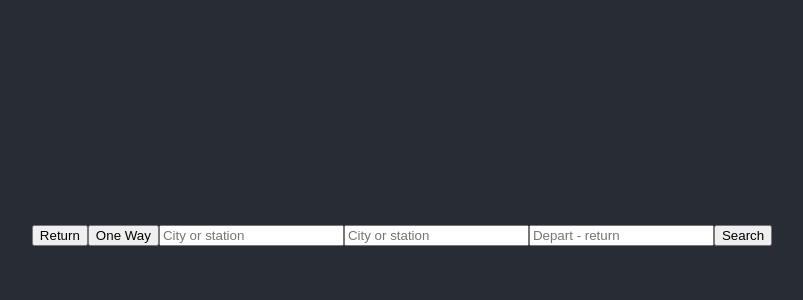
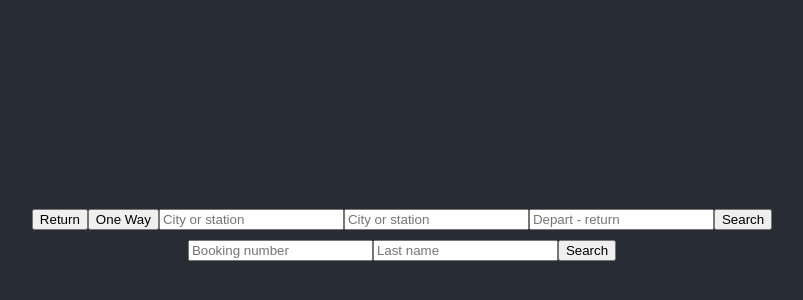
Before and after one commit to Prediktor93/eurostart-hackmeup, a React (Create React App) app: page / in a window 1280 px wide. Shown: the part 170-470 px from the top of the page, without its empty margins (238-1041 px from the left). Built offline with nearby package versions, Linux system fonts and the light colour scheme.

Commit message:
Manage booking FE

```diff
--- a/now.json
+++ b/now.json
@@ -9,6 +9,7 @@
   "routes": [
     { "src": "/train", "methods":["POST"], "dest":"train.js"},
     { "src": "/hotel", "methods":["POST"], "dest":"hotel.js"},
+    { "src":"/retrieve", "methods":["GET"], "dest":"retrieve.js"},
     { "src": "/static/(.*)", "headers": { "cache-control": "s-maxage=31536000,immutable" }, "dest": "/static/$1" },
     { "src": "/favicon.ico", "dest": "/favicon.ico" },
     { "src": "/asset-manifest.json", "dest": "/asset-manifest.json" },
--- a/src/App.js
+++ b/src/App.js
@@ -1,5 +1,6 @@
 import React from 'react';
 import TrainSearchForm from './search_components/index.jsx';
+import RetrieveBookingForm from './retrieve_booking/index.jsx';
 import './App.css';
 
 function App() {
@@ -7,6 +8,7 @@ function App() {
     <div className="App">
       <header className="App-header">
         <TrainSearchForm></TrainSearchForm>
+        <RetrieveBookingForm></RetrieveBookingForm>
       </header>
     </div>
   );
--- /dev/null
+++ b/src/retrieve_booking/index.jsx
@@ -0,0 +1,43 @@
+import React from 'react'
+
+class RetrieveBookingForm extends React.Component {
+    constructor(props) {
+      super(props)
+    }
+
+    getBooking() {
+      const bookingNumber = document.getElementById('bnumber').value
+      const lastName = document.getElementById('lname').value
+      const isValidBookingNumber = /[A-z]{6}/.test(bookingNumber);
+      if (!isValidBookingNumber) {
+        // ...
+      }
+      const url = "http://localhost:3000/retrieve?booking=" + bookingNumber + "&name=" + lastName;
+      return fetch(url, {
+      method: 'GET',
+      headers: {
+          'Content-Type': 'application/json',
+          'Accept': 'application/json'
+      }
+      })
+      .then(function (res) {
+          return res.text()
+      })
+      .then(function (val) {
+          return JSON.parse(val)
+      })
+      .catch(function (err) {
+          console.dir(err)
+      })
+    }
+
+    render() {
+        return (
+        <div id="retrieveBookingContainer">
+            <input placeholder="Booking number" name="bnumber" id="bnumber" type="text"></input>
+            <input placeholder="Last name" name="lname" id="lname" type="text"></input>
+            <button id="retrieve_booking" onClick={this.getBooking}>Search</button>
+        </div>)
+    }
+}
+export default RetrieveBookingForm
```
